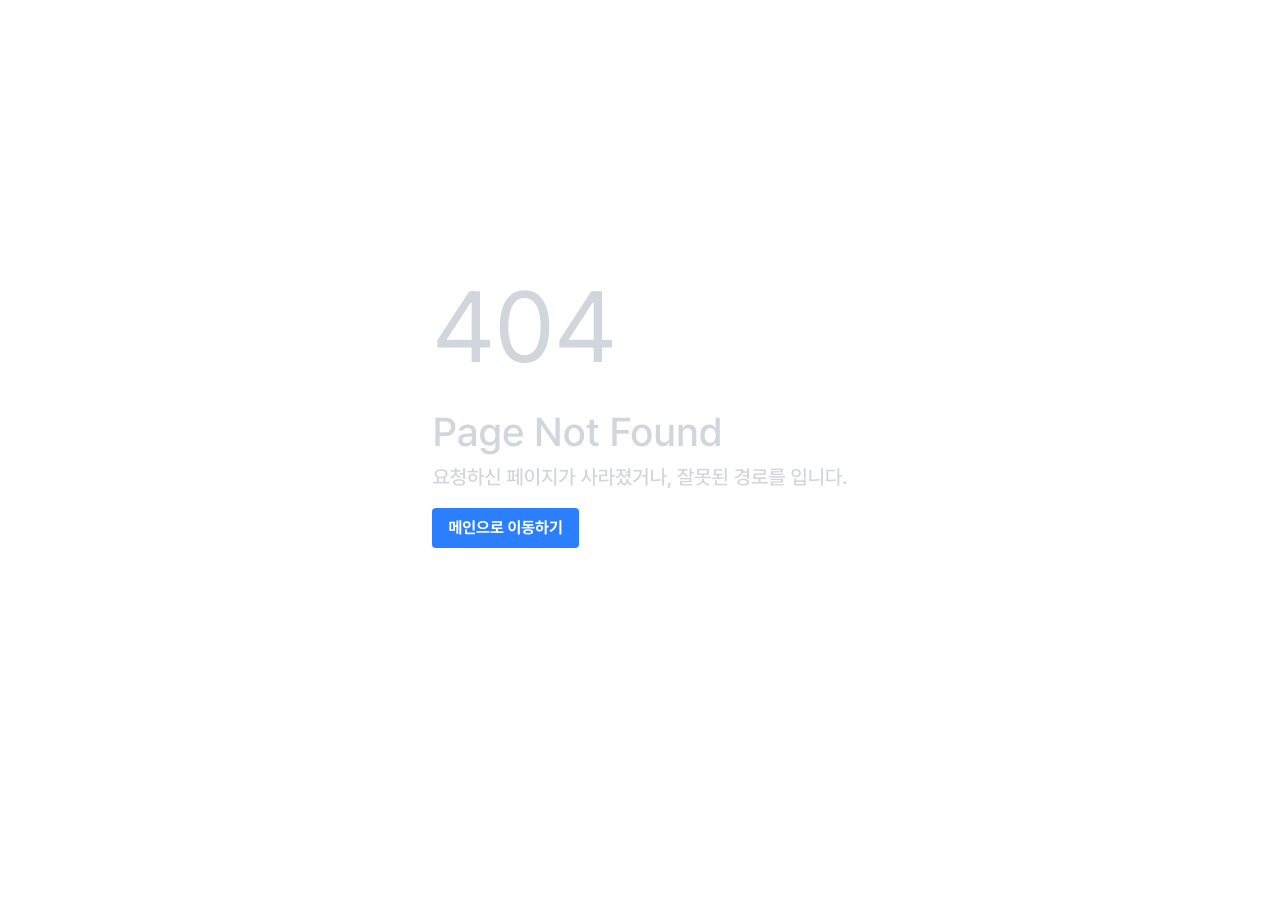
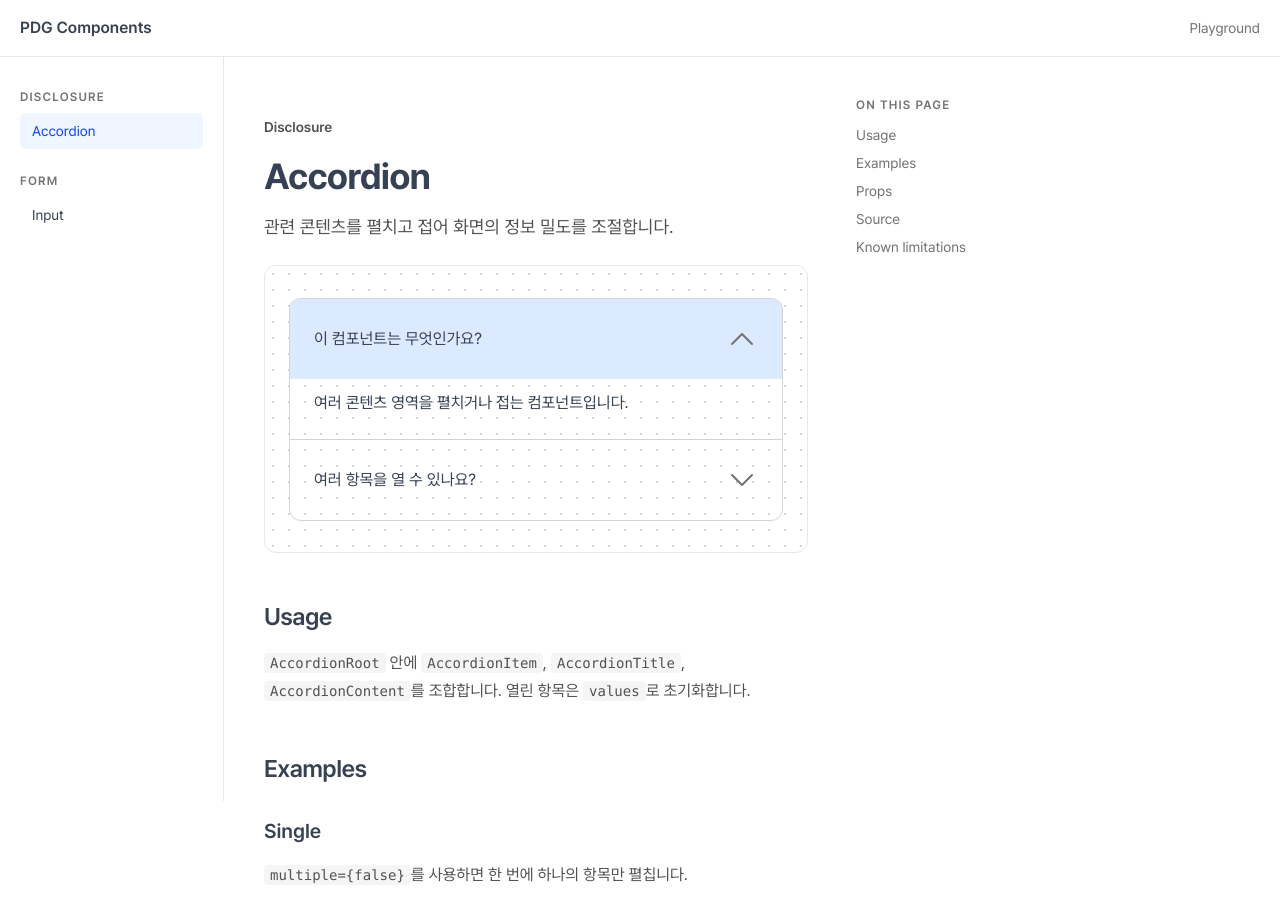
Before and after one commit to DoGeol/DoGeol.github.io, a Next.js app: page /components/accordion in a window 1280 px wide. Before the commit this address had no page. Shown: the top 913 px of the page. Before the commit the page ends 800 px from the top, so only its background shows below. Built offline with nearby package versions, Linux system fonts and the light colour scheme.

Commit message:
feat: Accordion과 Input 문서 추가

```diff
--- /dev/null
+++ b/src/app/(pages)/components/[slug]/page.tsx
@@ -0,0 +1,75 @@
+import type { Metadata } from 'next'
+import Link from 'next/link'
+import { notFound } from 'next/navigation'
+
+import {
+  componentDocs,
+  getAdjacentDocs,
+  getComponentDoc,
+} from '@/features/component-docs/model/catalog'
+
+export const dynamicParams = false
+
+export function generateStaticParams() {
+  return componentDocs.map(({ slug }) => ({ slug }))
+}
+
+export async function generateMetadata({
+  params,
+}: {
+  params: Promise<{ slug: string }>
+}): Promise<Metadata> {
+  const doc = getComponentDoc((await params).slug)
+  if (!doc) return {}
+  return {
+    title: `${doc.title} | Components`,
+    description: doc.description,
+    alternates: { canonical: `https://dogeol.github.io/components/${doc.slug}` },
+  }
+}
+
+export default async function ComponentDocPage({ params }: { params: Promise<{ slug: string }> }) {
+  const doc = getComponentDoc((await params).slug)
+  if (!doc) notFound()
+  const Content = (await doc.load()).default
+  const adjacent = getAdjacentDocs(doc.slug)
+  return (
+    <div className="pc:grid pc:grid-cols-[minmax(0,1fr)_12rem] pc:gap-12">
+      <article className="docs-prose max-w-3xl min-w-0">
+        <p className="text-primary-600 text-sm font-semibold">{doc.category}</p>
+        <h1 className="mt-2 text-4xl font-bold tracking-tight">{doc.title}</h1>
+        <p className="mt-4 text-lg">{doc.description}</p>
+        <Content />
+        <nav
+          aria-label="이전 및 다음 컴포넌트"
+          className="mt-14 flex justify-between border-t pt-6 text-sm"
+        >
+          {adjacent.previous ? (
+            <Link href={`/components/${adjacent.previous.slug}`}>← {adjacent.previous.title}</Link>
+          ) : (
+            <span />
+          )}
+          {adjacent.next ? (
+            <Link href={`/components/${adjacent.next.slug}`}>{adjacent.next.title} →</Link>
+          ) : (
+            <span />
+          )}
+        </nav>
+      </article>
+      <aside className="pc:block sticky top-20 hidden h-fit">
+        <p className="mb-3 text-xs font-semibold tracking-widest text-neutral-500 uppercase">
+          On this page
+        </p>
+        <ul className="space-y-2 text-sm">
+          {doc.sections.map((section) => (
+            <li key={section.id}>
+              <a className="hover:text-primary-600 text-neutral-500" href={`#${section.id}`}>
+                {section.label}
+              </a>
+            </li>
+          ))}
+        </ul>
+      </aside>
+    </div>
+  )
+}
--- a/src/features/component-docs/content/accordion.mdx
+++ b/src/features/component-docs/content/accordion.mdx
@@ -1 +1,40 @@
-# Accordion
+import { AccordionBasicExample, AccordionSingleExample } from '../examples/accordion-examples'
+import { ComponentPreview } from '../ui/code/component-preview'
+import { SourceCode } from '../ui/code/source-code'
+
+<ComponentPreview>
+  <AccordionBasicExample />
+</ComponentPreview>
+
+## Usage
+
+`AccordionRoot` 안에 `AccordionItem`, `AccordionTitle`, `AccordionContent`를 조합합니다. 열린 항목은 `values`로 초기화합니다.
+
+## Examples
+
+### Single
+
+`multiple={false}`를 사용하면 한 번에 하나의 항목만 펼칩니다.
+
+<ComponentPreview>
+  <AccordionSingleExample />
+</ComponentPreview>
+
+### Rounded
+
+`rounded`를 지정하면 첫 항목과 마지막 항목의 바깥 모서리가 둥글게 표시됩니다. 위 기본 예제에서 확인할 수 있습니다.
+
+## Props
+
+- `values: string[]` — 처음 열 항목
+- `multiple?: boolean` — 여러 항목 동시 열기, 기본값 `true`
+- `rounded?: boolean` — 바깥 모서리 처리
+- `onChange?: (values: string[]) => void` — 열린 항목 변경 콜백
+
+## Source
+
+<SourceCode sourceIds={['accordion-root', 'accordion-examples']} />
+
+## Known limitations
+
+현재 `AccordionTitle`은 `div` 클릭으로 동작해 키보드와 ARIA 상태를 제공하지 않습니다. 현행 UI 보존 범위에서는 수정하지 않았으며, 접근성 개선 작업에서 button 기반 trigger로 교체해야 합니다.
--- a/src/features/component-docs/content/input.mdx
+++ b/src/features/component-docs/content/input.mdx
@@ -1 +1,44 @@
-# Input
+import {
+  InputBasicExample,
+  InputPasswordExample,
+  InputEnterExample,
+} from '../examples/input-examples'
+import { ComponentPreview } from '../ui/code/component-preview'
+import { SourceCode } from '../ui/code/source-code'
+
+<ComponentPreview>
+  <InputBasicExample />
+</ComponentPreview>
+
+## Usage
+
+기본 input 속성을 그대로 전달하며, 프로젝트 전용 `size`와 `onEnter`를 추가로 지원합니다.
+
+## Examples
+
+### Password
+
+<ComponentPreview>
+  <InputPasswordExample />
+</ComponentPreview>
+
+### Enter
+
+<ComponentPreview>
+  <InputEnterExample />
+</ComponentPreview>
+
+## Props
+
+- `size?: 'small' | 'medium' | 'large'` — 입력 높이, 기본값 `medium`
+- `onEnter?: (event, value) => void` — Enter 입력 시 호출
+- `wrapperClass?: string` — 바깥 wrapper class
+- 그 밖의 표준 `input` 속성
+
+## Source
+
+<SourceCode sourceIds={['input', 'input-examples']} />
+
+## Known limitations
+
+현재 비밀번호 표시 버튼은 접근 가능한 이름과 명시적 `type="button"`이 없습니다. 현행 UI 보존 범위에서는 수정하지 않았으며, 접근성 개선 작업에서 보완해야 합니다.
--- a/src/features/component-docs/examples/accordion-examples.tsx
+++ b/src/features/component-docs/examples/accordion-examples.tsx
@@ -1,5 +1,40 @@
 'use client'
 
-export function AccordionExamples() {
-  return null
+import {
+  AccordionContent,
+  AccordionItem,
+  AccordionRoot,
+  AccordionTitle,
+} from '@/shared/ui/Accordion'
+
+export function AccordionBasicExample() {
+  return (
+    <div className="w-full max-w-xl">
+      <AccordionRoot values={['intro']} rounded>
+        <AccordionItem value="intro">
+          <AccordionTitle>이 컴포넌트는 무엇인가요?</AccordionTitle>
+          <AccordionContent>여러 콘텐츠 영역을 펼치거나 접는 컴포넌트입니다.</AccordionContent>
+        </AccordionItem>
+        <AccordionItem value="usage">
+          <AccordionTitle>여러 항목을 열 수 있나요?</AccordionTitle>
+          <AccordionContent>
+            기본값은 multiple이며 동시에 여러 항목을 열 수 있습니다.
+          </AccordionContent>
+        </AccordionItem>
+      </AccordionRoot>
+    </div>
+  )
 }
+
+export function AccordionSingleExample() {
+  return (
+    <div className="w-full max-w-xl">
+      <AccordionRoot values={[]} multiple={false}>
+        <AccordionItem value="one">
+          <AccordionTitle>한 번에 하나만 열기</AccordionTitle>
+          <AccordionContent>multiple을 false로 지정합니다.</AccordionContent>
+        </AccordionItem>
+      </AccordionRoot>
+    </div>
+  )
+}
--- a/src/features/component-docs/examples/input-examples.tsx
+++ b/src/features/component-docs/examples/input-examples.tsx
@@ -1,5 +1,34 @@
 'use client'
 
-export function InputExamples() {
-  return null
+import { useState } from 'react'
+import Input from '@/shared/ui/Input'
+
+export function InputBasicExample() {
+  return (
+    <div className="w-full max-w-sm space-y-3">
+      <Input aria-label="이름" placeholder="이름을 입력하세요" />
+      <Input aria-label="작은 입력" size="small" placeholder="Small" />
+      <Input aria-label="비활성 입력" disabled placeholder="Disabled" />
+    </div>
+  )
 }
+
+export function InputPasswordExample() {
+  return (
+    <div className="w-full max-w-sm">
+      <Input aria-label="비밀번호" type="password" placeholder="비밀번호" />
+    </div>
+  )
+}
+
+export function InputEnterExample() {
+  const [message, setMessage] = useState('Enter를 눌러보세요.')
+  return (
+    <div className="w-full max-w-sm space-y-2">
+      <Input aria-label="Enter 예제" onEnter={(_, value) => setMessage(`입력값: ${value}`)} />
+      <p aria-live="polite" className="text-sm">
+        {message}
+      </p>
+    </div>
+  )
+}
```
